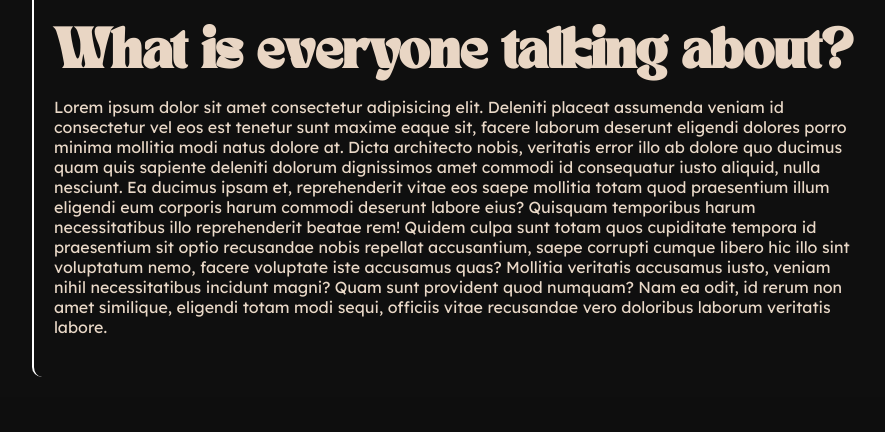
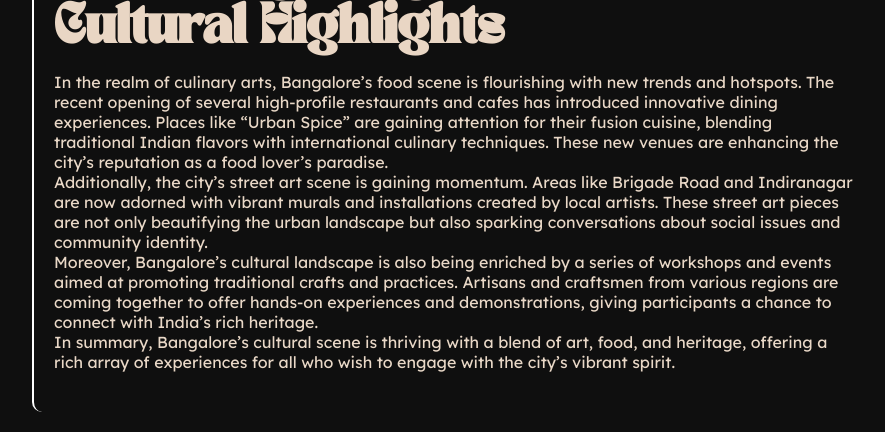
Before and after one commit to WILDROP321/Sneak-Peek, a Flask app: page /latest in a window 1280 px wide. Shown: the part 1141-1573 px from the top of the page, without its empty margins (187-1072 px from the left). Before the commit the page ends 1518 px from the top, so only its background shows below. Run offline with Flask 3, Linux system fonts and the light colour scheme; some libraries are stand-ins or nearby versions; some web fonts are replaced.

Commit message:
Latest Bangalore

```diff
--- a/templates/latest.html
+++ b/templates/latest.html
@@ -35,22 +35,35 @@
     <section class="article">
         <div class="content">
 
-            <h2>The New HotSpot in Bangalore</h2>
+            <h2>Culture In Bangalore</h2>
             <p id="details">25th August 2024 | 5 min read</p>
-            <p>Lorem ipsum dolor sit amet consectetur adipisicing elit. Deleniti placeat assumenda veniam id consectetur vel eos est tenetur sunt maxime eaque sit, facere laborum deserunt eligendi dolores porro minima mollitia modi natus dolore at. Dicta architecto nobis, veritatis error illo ab dolore quo ducimus quam quis sapiente deleniti dolorum dignissimos amet commodi id consequatur iusto aliquid, nulla nesciunt. Ea ducimus ipsam et, reprehenderit vitae eos saepe mollitia totam quod praesentium illum eligendi eum corporis harum commodi deserunt labore eius? Quisquam temporibus harum necessitatibus illo reprehenderit beatae rem! Quidem culpa sunt totam quos cupiditate tempora id praesentium sit optio recusandae nobis repellat accusantium, saepe corrupti cumque libero hic illo sint voluptatum nemo, facere voluptate iste accusamus quas? Mollitia veritatis accusamus iusto, veniam nihil necessitatibus incidunt magni? Quam sunt provident quod numquam? Nam ea odit, id rerum non amet similique, eligendi totam modi sequi, officiis vitae recusandae vero doloribus laborum veritatis labore.</p>
+            <p>Bangalore, a city known for its vibrant cultural tapestry, continues to pulse with exciting developments that reflect
+            its dynamic spirit. Recently, the city has seen a surge in cultural activities that cater to diverse tastes and
+            interests, making it an exhilarating place for both locals and visitors.
+            <br>
+            One of the standout events is the Bangalore International Arts Festival, which has become a focal point for showcasing
+            global and local talent. This year’s festival has featured an eclectic mix of performances, from classical music
+            concerts and contemporary dance shows to art exhibitions and theater productions. The festival not only highlights the
+            city’s artistic diversity but also fosters cross-cultural exchanges.</p>
             <img src="/static/Images/culture.jpg" alt="">
 
-            <h2>What is everyone talking about?</h2>
-            <p>Lorem ipsum dolor sit amet consectetur adipisicing elit. Deleniti placeat assumenda veniam id consectetur vel eos est
-                tenetur sunt maxime eaque sit, facere laborum deserunt eligendi dolores porro minima mollitia modi natus dolore at.
-                Dicta architecto nobis, veritatis error illo ab dolore quo ducimus quam quis sapiente deleniti dolorum dignissimos
-                amet commodi id consequatur iusto aliquid, nulla nesciunt. Ea ducimus ipsam et, reprehenderit vitae eos saepe
-                mollitia totam quod praesentium illum eligendi eum corporis harum commodi deserunt labore eius? Quisquam temporibus
-                harum necessitatibus illo reprehenderit beatae rem! Quidem culpa sunt totam quos cupiditate tempora id praesentium
-                sit optio recusandae nobis repellat accusantium, saepe corrupti cumque libero hic illo sint voluptatum nemo, facere
-                voluptate iste accusamus quas? Mollitia veritatis accusamus iusto, veniam nihil necessitatibus incidunt magni? Quam
-                sunt provident quod numquam? Nam ea odit, id rerum non amet similique, eligendi totam modi sequi, officiis vitae
-                recusandae vero doloribus laborum veritatis labore.</p>
+            <h2>Exploring Bangalore’s Latest Cultural Highlights</h2>
+            <p>In the realm of culinary arts, Bangalore’s food scene is flourishing with new trends and hotspots. The recent opening of
+            several high-profile restaurants and cafes has introduced innovative dining experiences. Places like “Urban Spice” are
+            gaining attention for their fusion cuisine, blending traditional Indian flavors with international culinary techniques.
+            These new venues are enhancing the city’s reputation as a food lover’s paradise.
+            <br>
+            Additionally, the city’s street art scene is gaining momentum. Areas like Brigade Road and Indiranagar are now adorned
+            with vibrant murals and installations created by local artists. These street art pieces are not only beautifying the
+            urban landscape but also sparking conversations about social issues and community identity.
+            <br>
+            Moreover, Bangalore’s cultural landscape is also being enriched by a series of workshops and events aimed at promoting
+            traditional crafts and practices. Artisans and craftsmen from various regions are coming together to offer hands-on
+            experiences and demonstrations, giving participants a chance to connect with India’s rich heritage.
+            <br>
+            In summary, Bangalore’s cultural scene is thriving with a blend of art, food, and heritage, offering a rich array of
+            experiences for all who wish to engage with the city’s vibrant spirit.
+        </p>
 
         </div>
     </section>
```
